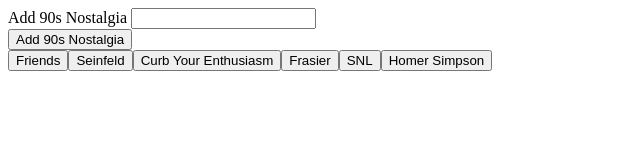
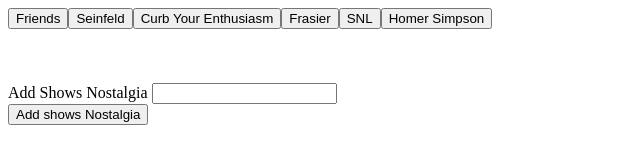
Before and after one commit to jld03e/GiphyAPI, a plain HTML site: page index.html in a window 1280 px wide. Shown: the whole page, without its empty margins (0-640 px from the left). Drawn offline with nearby package versions, Linux system fonts and the light colour scheme.

Commit message:
finalized the renderbutton function to have a name attached to it, and also named the function that incorporates the API into the button, and got all buttons to become dynamic.

```diff
--- a/index.html
+++ b/index.html
@@ -6,38 +6,60 @@
     <meta name="viewport" content="width=device-width, initial-scale=1">
 </head>
 <body>
+    <!--created div to log the gifs that'll appear after button is pressed.-->
+    <div id='buttons'></div>
 
-<!-- added divs for buttons and forms that we'll dynamically link to jscript.-->
-    <div id="90-view"></div>
+    <br>
+    <br>
+    <br>
 
-    <form id="movie-form">
-      <label for="90-input">Add 90s Nostalgia</label>
-      <input type="text" id="90-input"><br>
+    <!-- added divs for buttons and forms that we'll dynamically link to jscript.-->
+    <div id="show-view"></div>
 
-      <!-- Button triggers new movie to be added -->
-      <input id="add-90" type="submit" value="Add 90s Nostalgia">
+    <form id="show-form">
+      <label for="show-input">Add Shows Nostalgia</label>
+      <input type="text" id="show-input"><br>
+
+      <!-- Button triggers new show to be added -->
+      <input id="add-show" type="submit" value="Add shows Nostalgia">
+
+      <br>
+      <br>
 
 
-    <div id='buttons'></div>
     <div id='gifs-go-here'>
     </div>
+
+
+
     <script src="https://cdnjs.cloudflare.com/ajax/libs/jquery/3.2.1/jquery.min.js"></script>
     <script type="text/javascript">
 
-//created an array of objects filled with people from the office.
-//the office will serve as my topic.
 
-    var topics = ["Friends", "Seinfeld", "Curb Your Enthusiasm", "Frasier", "SNL", "Homer Simpson"];
+   var topics = ["Friends", "Seinfeld", "Curb Your Enthusiasm", "Frasier", "SNL", "Homer Simpson"];
 
-//added for loop to display array as buttons in the html.
+//added for loop to display array as buttons in the html
 
+
+    function renderButtons() {
+        $("#buttons").empty();
     for (var i = 0; i < topics.length; i++) {
-        $('#buttons').append("<button data-office=" + topics[i] + ">" + topics[i] +"</button>");
+        $('#buttons').append("<button data-shows=" + topics[i] + ">" + topics[i] +"</button>");
     };
-        $("button").on('click', function() {
-        var characters = $(this).attr("data-office");
-        console.log(this);
+    };
 
+        $("#add-show").on('click',function(event) {
+        event.preventDefault();
+        var newTopic = $("#show-input").val().trim();
+        topics.push(newTopic);
+        renderButtons();
+    });
+
+    renderButtons();
+
+        function displayButtonInfo () {
+
+        var characters = $(this).attr("data-shows");
     //QueryURL for Giphy API
         var queryURL = "https://api.giphy.com/v1/gifs/search?q=" + characters + "&api_key=ByukPRSrPKZDd7LROgKl5HUfKDFw8345";
 
@@ -69,6 +91,8 @@
 //adding attributes to the gifs as they come in, that are supposed to
 //make the gifs still and not move. they reference the for loops results,
 //but, right now, dont keep the image still.
+
+
             officeImage.attr("src", results[j].images.fixed_height_still.url);
             officeImage.attr("data-still", results[j].images.fixed_height_still.url);
             officeImage.attr("data-animate", results[j].images.fixed_height.url);
@@ -78,21 +102,30 @@
             officeDiv.append(officeImage);
 
             $("#gifs-go-here").prepend(officeDiv);
+
         }
 
             $(".gif").on('click', function() {
+
             var state = $(this).attr("data-state");
 
             if (state === "still") {
                 $(this).attr("src", $(this).attr("data-animate"));
                 $(this).attr("data-state", "animate");
+
             } else {
                 $(this).attr("src", $(this).attr("data-still"));
                 $(this).attr("data-state", "still");
                 }
+
             });
+
         });
-      });
+
+      };
+
+      $(document).on("click", "button", displayButtonInfo);
+
     </script>
 </body>
 </html>
```
